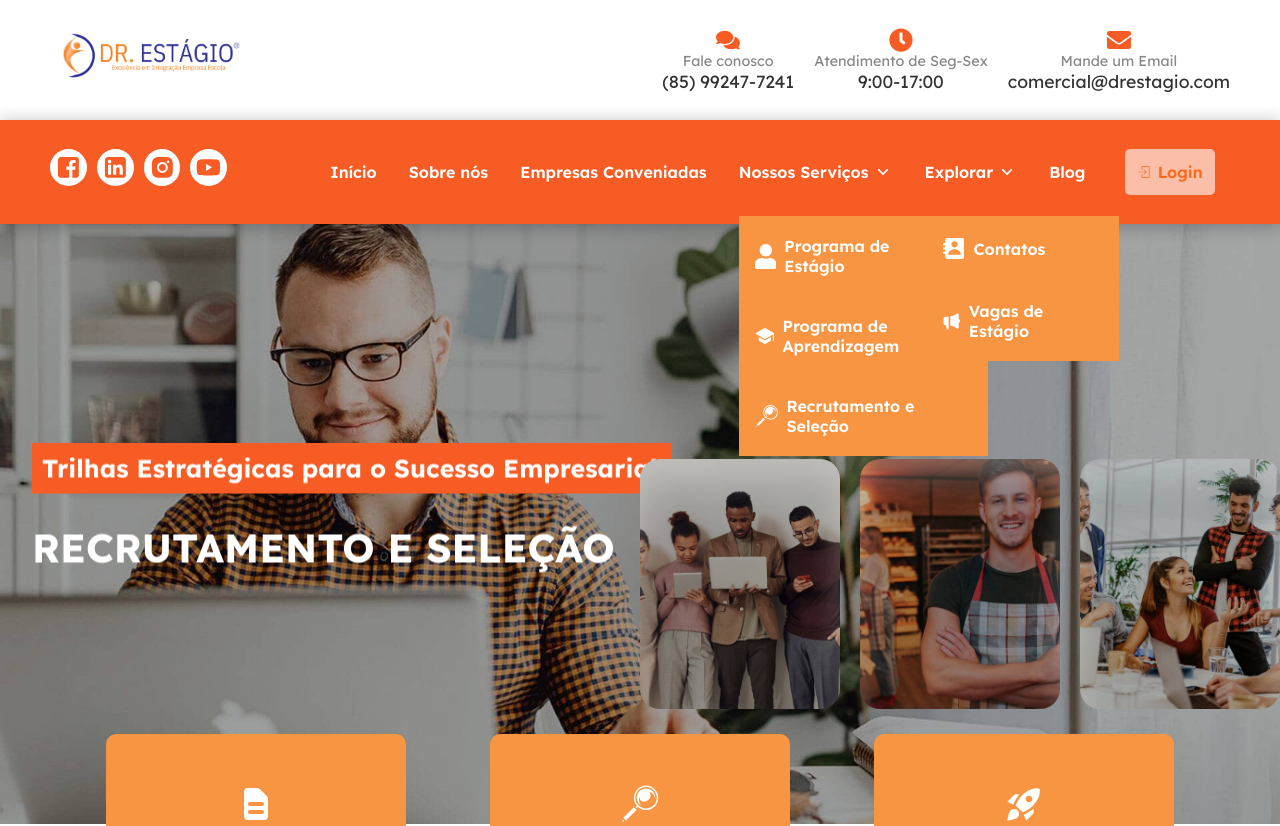
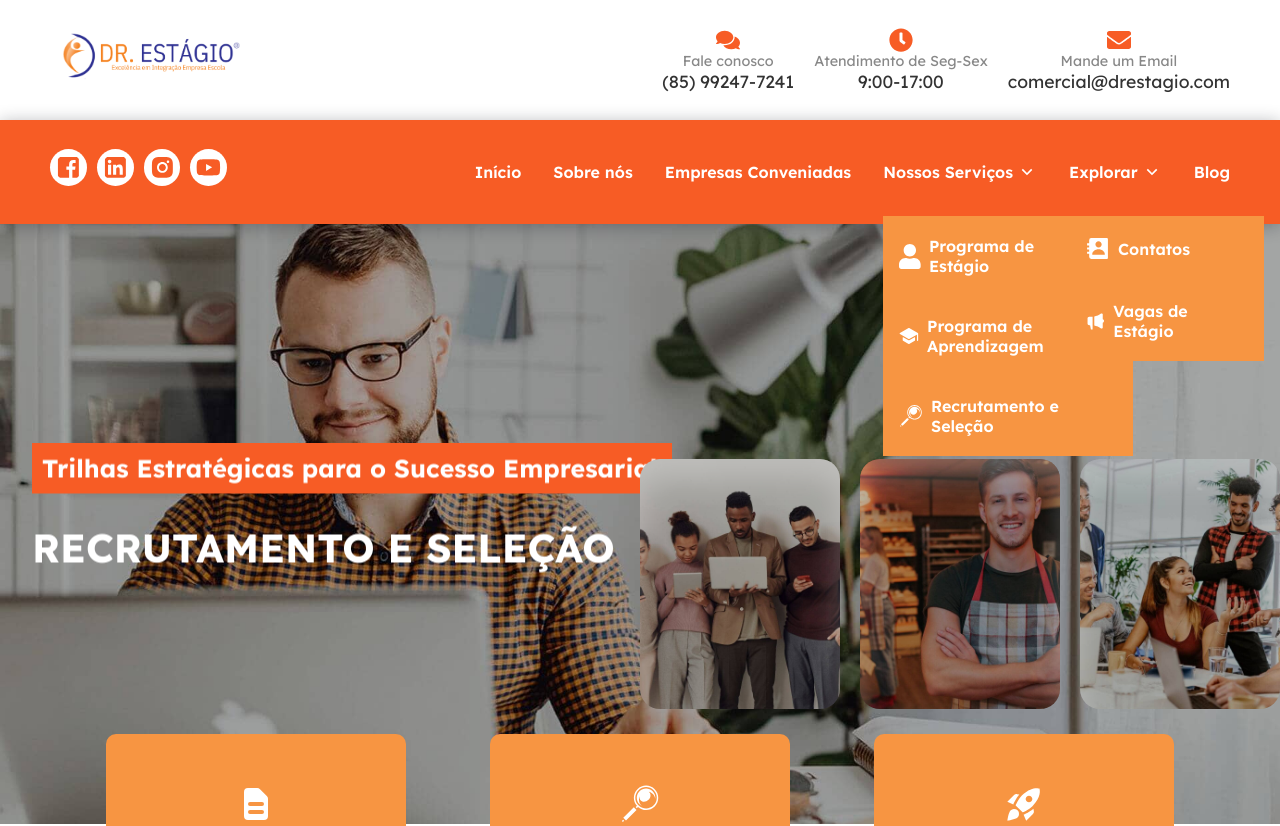
Before and after one commit to GaelBaptista/dr_estagio, a React (Vite) app: page / in a window 1280 px wide. Shown: the top 826 px of the page. Built offline with nearby package versions, Linux system fonts and the light colour scheme.

Commit message:
remocao_login_botao

```diff
--- a/src/components/Navbar/Navbar.tsx
+++ b/src/components/Navbar/Navbar.tsx
@@ -11,8 +11,8 @@ import {
 import { RiMenuLine, RiArrowDownSLine, RiMegaphoneFill } from "react-icons/ri";
 import {  FaUser } from "react-icons/fa";
 import { BiSolidContact } from "react-icons/bi";
-import { SlLogin } from "react-icons/sl";
-import { IoClose, IoSchool } from "react-icons/io5";
+// import { SlLogin } from "react-icons/sl";
+import {  IoSchool } from "react-icons/io5";
 // import { MdRocketLaunch } from "react-icons/md";
 import "./style.css";
 
@@ -30,15 +30,15 @@ export function Navbar() {
   };
   const navMenuClass = showMenu ? "nav__menu show-menu" : "nav__menu";
 
-  const [showMessageBox, setShowMessageBox] = useState(false);
+  // const [showMessageBox, setShowMessageBox] = useState(false);
 
-  const showMessageBoxHandler = () => {
-    setShowMessageBox(true);
-  };
+  // const showMessageBoxHandler = () => {
+  //   setShowMessageBox(true);
+  // };
 
-  const closeMessageBoxHandler = () => {
-    setShowMessageBox(false);
-  };
+  // const closeMessageBoxHandler = () => {
+  //   setShowMessageBox(false);
+  // };
 
   return (
     <IconContext.Provider value={{ color: "#fff" }}>
@@ -302,15 +302,15 @@ export function Navbar() {
                     Blog
                   </Link>
                 </li>
-                <div className="nav__buttons">
-                  {/* <Link
+                {/* <div className="nav__buttons">
+                  <Link
                   to='/Login_aluno'
                     href="https://igtcursos.com.br/account/"
                     className="nav__button"
                     onClick={closeMenu}
                   >
                     Sou Estagiário
-                  </Link> */}
+                  </Link>
                   <Link
                  style={{ pointerEvents: 'none', opacity:'0.6', textDecoration: 'none' }}
                     to=''
@@ -323,8 +323,8 @@ export function Navbar() {
                 />
                   Login
                   </Link>
-                </div>
-                {showMessageBox && (
+                </div> */}
+                {/* {showMessageBox && (
                   <div className="message-box">
                     <div className="message-box__top">
                       <button
@@ -369,7 +369,7 @@ export function Navbar() {
                       </Link>
                     </div>
                   </div>
-                )}
+                )} */}
               </ul>
             </div>
           </nav>
```
